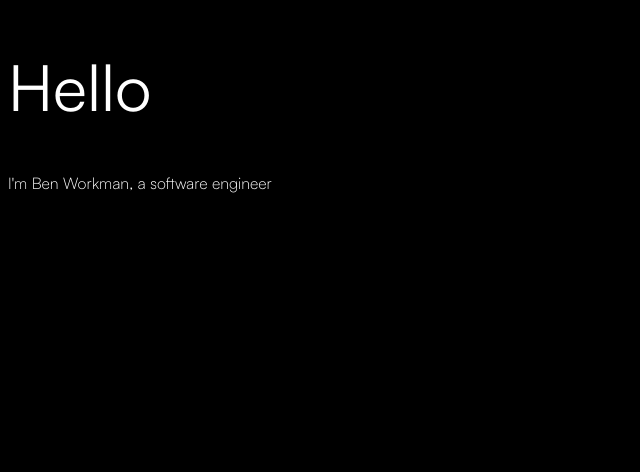
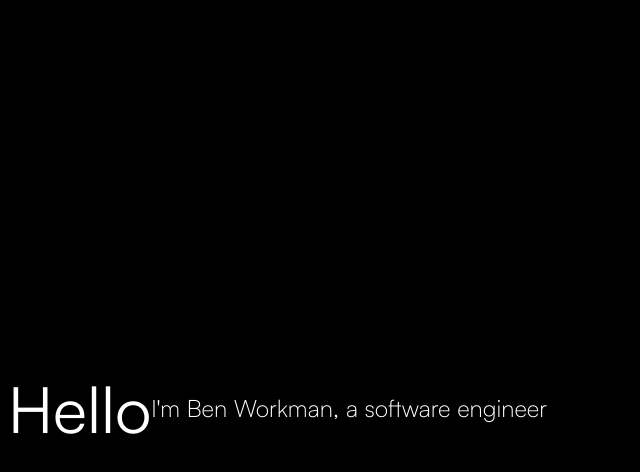
Before and after one commit to BenW2k/Portfolio, a Next.js app in the folder frontend/: page / in a window 1280 px wide. Shown: the top 472 px of the page, without its empty margins (0-640 px from the left). Built offline with nearby package versions, Linux system fonts and the light colour scheme.

Commit message:
+hero section styling and positioning

```diff
--- a/frontend/app/styles/pages/home.module.css
+++ b/frontend/app/styles/pages/home.module.css
@@ -1,4 +1,15 @@
+.hero-section {
+  display: flex;
+  height: 100vh;
+  width: auto;
+  align-items: center;
+}
+
 .hero-title {
   font-weight: 100;
   font-size: 64px;
+}
+
+.hero-paragraph {
+  font-size: 24px;
 }/*# sourceMappingURL=home.module.css.map */
--- a/frontend/app/styles/pages/home.module.scss
+++ b/frontend/app/styles/pages/home.module.scss
@@ -1,4 +1,16 @@
+.hero-section {
+  display: flex;
+  height: 100vh;
+  width: auto;
+  align-items: center;
+  // justify-content: center;
+}
+
 .hero-title {
   font-weight: 100;
   font-size: 64px;
 }
+
+.hero-paragraph {
+  font-size: 24px;
+}
```
